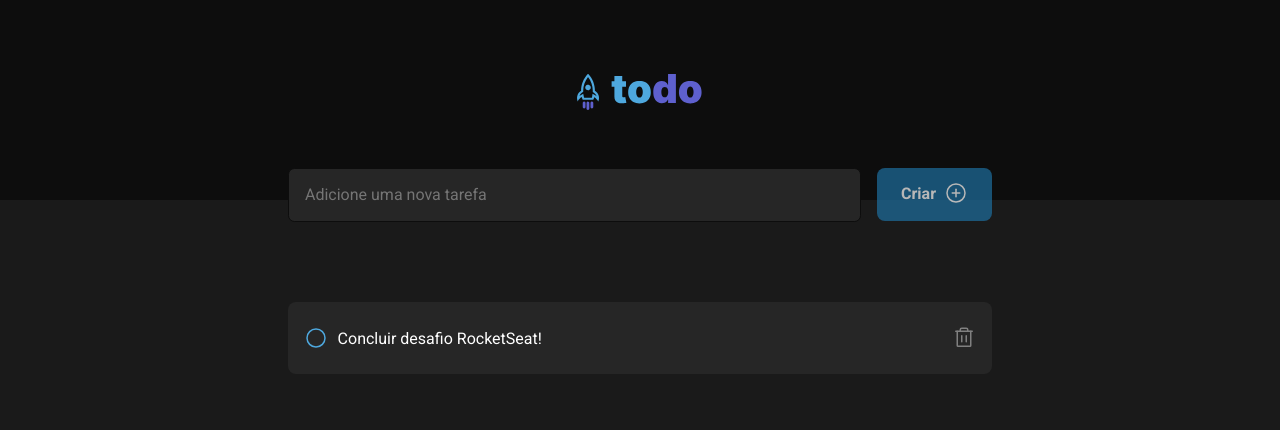
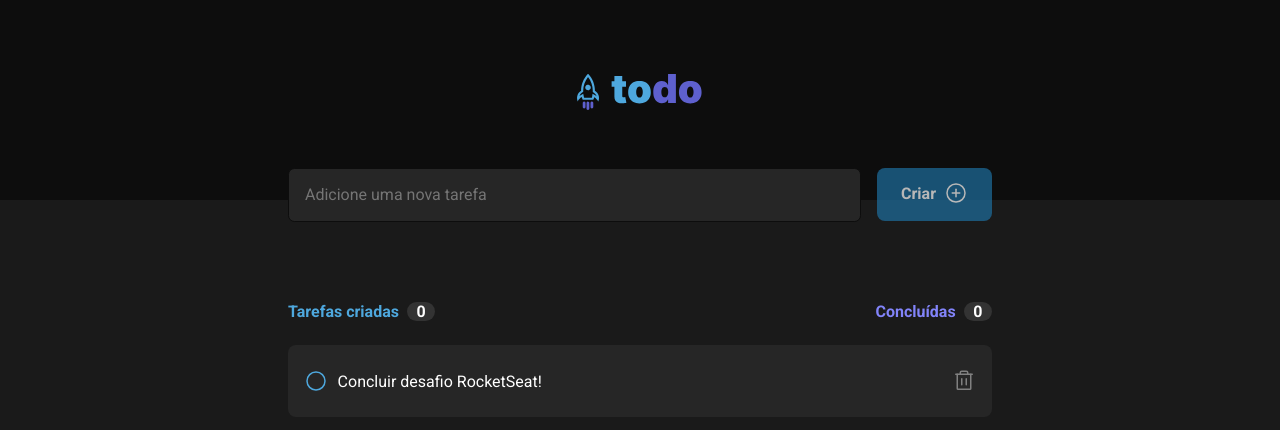
Before and after one commit to zhydani/todo-react-project, a React (Vite) app: page / in a window 1280 px wide. Shown: the top 430 px of the page. Built offline with nearby package versions, Linux system fonts and the light colour scheme.

Commit message:
adicionando estilo do contador de tarefas

```diff
--- a/src/components/EmptyList.module.css
+++ b/src/components/EmptyList.module.css
@@ -1,6 +1,6 @@
 .emptyList {
     text-align: center;
-    color: --grey-300;
+    color: var(--grey-300);
 }
 
 .clipboard {
--- a/src/components/Todo.module.css
+++ b/src/components/Todo.module.css
@@ -59,3 +59,34 @@
 .taskList {
     margin-top: 5rem;
 }
+
+.headerTaskList {
+    display: flex;
+    justify-content: space-between;
+    margin-bottom: 1.5rem;
+}
+
+.headerTaskList div {
+    display: flex;
+}
+
+.title {
+    font-weight: bold;
+    color: var(--blue-300);
+    margin-right: 0.5rem;
+}
+
+.subTitle {
+    font-weight: bold;
+    color: var(--purple-300);
+    margin-right: 0.5rem;
+}
+
+.counter {
+    background-color: var(--gray-400);
+    color: var(--white);
+    font-weight: bold;
+    padding-left: 0.6rem;
+    padding-right: 0.6rem;
+    border-radius: 10px;
+}
--- a/src/components/Todo.tsx
+++ b/src/components/Todo.tsx
@@ -60,8 +60,18 @@ export function Todo() {
       </form>
 
       <div className={styles.taskList}>
+        <header className={styles.headerTaskList}>
+          <div>
+            <p className={styles.title}>Tarefas criadas</p>
+            <p className={styles.counter}>0</p>
+          </div>
+          <div>
+            <p className={styles.subTitle}>Concluídas</p>
+            <p className={styles.counter}>0</p>
+          </div>
+        </header>
         {isTaskListEmpty ? (
-          <EmptyList /> // Renderize o componente de lista vazia quando a lista de tarefas estiver vazia
+          <EmptyList />
         ) : (
           <div>
             {tasks.map(task => (
```
